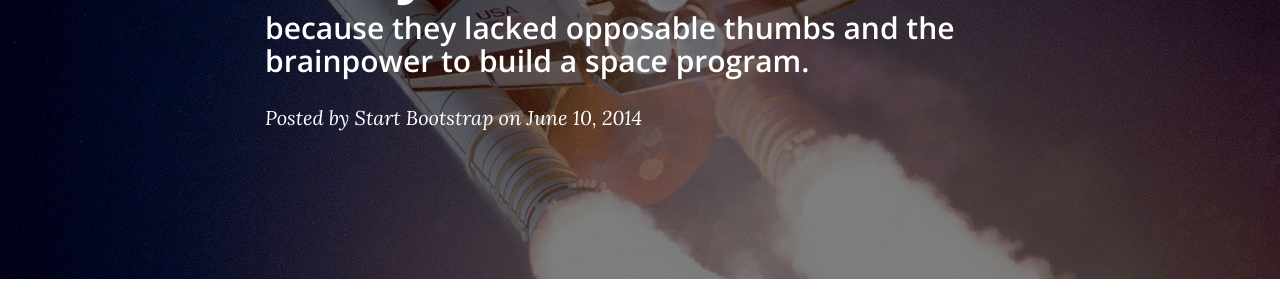
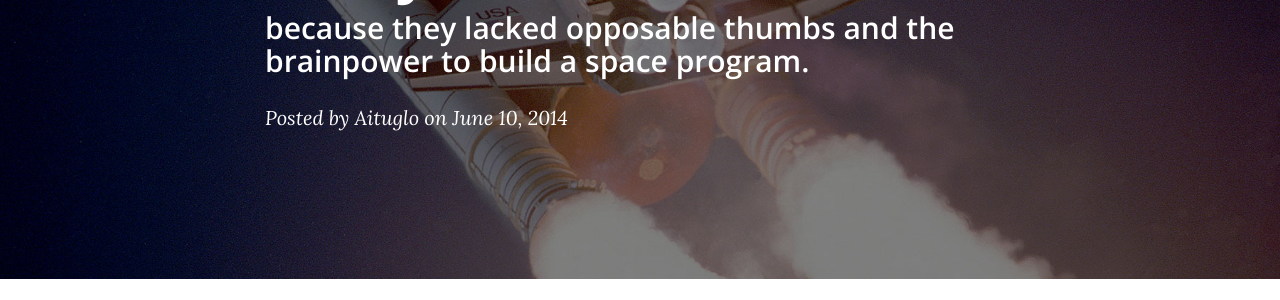
Before and after one commit to Aituglo/aituglo.com, a Jekyll site: the page built from _posts/2014-06-10-dinosaurs.markdown, in a window 1280 px wide and 900 px high. Shown: the part 290-590 px from the top of the window. Built offline with Jekyll 4.4.1, drawn with Linux system fonts in a browser that asks for light colours; nearby versions of some CDN libraries.

Commit message:
Change author

```diff
--- a/_posts/2014-06-10-dinosaurs.markdown
+++ b/_posts/2014-06-10-dinosaurs.markdown
@@ -3,7 +3,7 @@ layout:     post
 title:      "Dinosaurs are extinct today"
 subtitle:   "because they lacked opposable thumbs and the brainpower to build a space program."
 date:       2014-06-10 12:00:00
-author:     "Start Bootstrap"
+author:     "Aituglo"
 header-img: "img/post-bg-01.jpg"
 ---
 
--- a/_posts/2014-07-01-dreams.markdown
+++ b/_posts/2014-07-01-dreams.markdown
@@ -2,7 +2,7 @@
 layout:     post
 title:      "The dreams of yesterday are the hopes of today and the reality of tomorrow."
 date:       2014-07-01 12:00:00
-author:     "Start Bootstrap"
+author:     "Aituglo"
 header-img: "img/post-bg-02.jpg"
 ---
 
--- a/admin/config.yml
+++ b/admin/config.yml
@@ -17,5 +17,4 @@ collections:
       - {label: "Titre", name: "title", widget: "string"}
       - {label: "Description", name: "description", widget: "string"}
       - {label: "Auteur", name: "author", widget: "string"}
-      - {label: "Twitter Card", name: "image", widget: "image"}
       - {label: "Texte", name: "body", widget: "markdown"}
```
Also changed, not shown: 2 other files.
